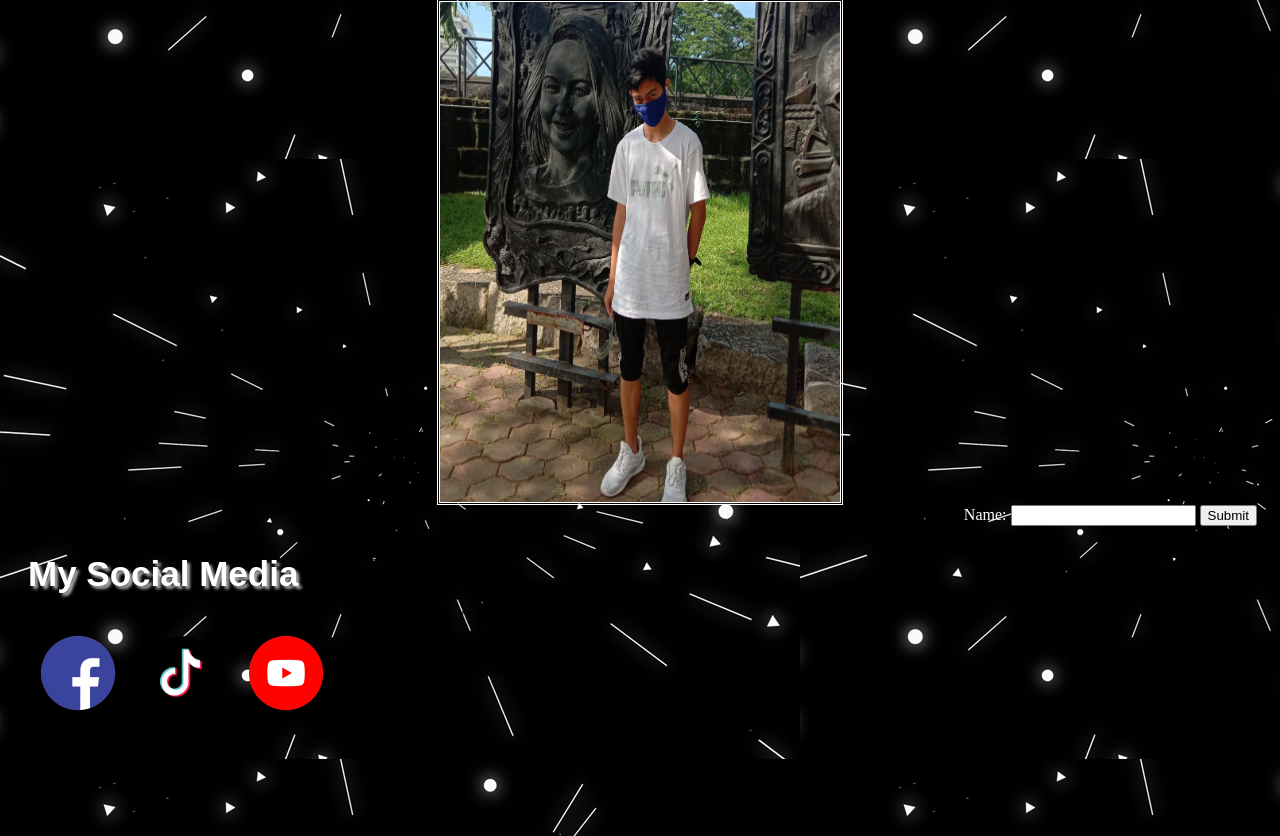
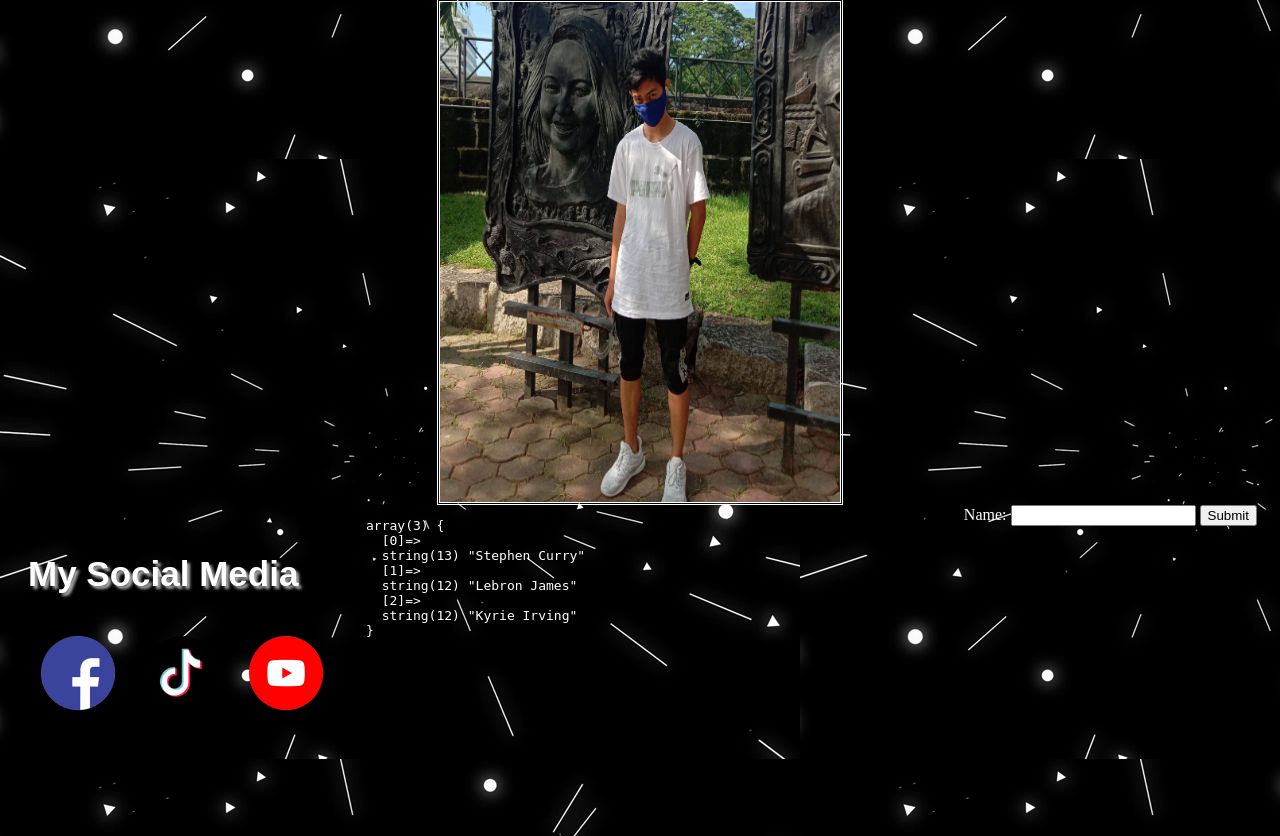
Before and after one commit to hsusana20/lab2, a PHP site: page /welcome.php in a window 1280 px wide; the page is wider, and only the part inside the window is pictured. Shown: the part 441-1277 px from the top of that part. Run offline with PHP 8.4, Linux system fonts and the light colour scheme; some web fonts are replaced.

Commit message:
W3 Schools CSS Lesson Arrays

```diff
--- a/week 8/welcome.php
+++ b/week 8/welcome.php
@@ -99,6 +99,12 @@ nav a:hover {
   margin-right: 15px;
 }
 
+#array {
+	color: white;
+	float: left;
+	margin-left: 10px;
+}
+
 </style>
 <script>
 function startTime() {
@@ -170,6 +176,7 @@ function checkTime(i) {
 ?>
 </div>
 
+<div id="array">
 <pre>
 <?php
 $nba = array("Stephen Curry", "Lebron James", "Kyrie Irving");
@@ -177,6 +184,7 @@ $nba = array("Stephen Curry", "Lebron James", "Kyrie Irving");
 var_dump($nba);
 ?>
 </pre>
+</div>
 
 
 
```
